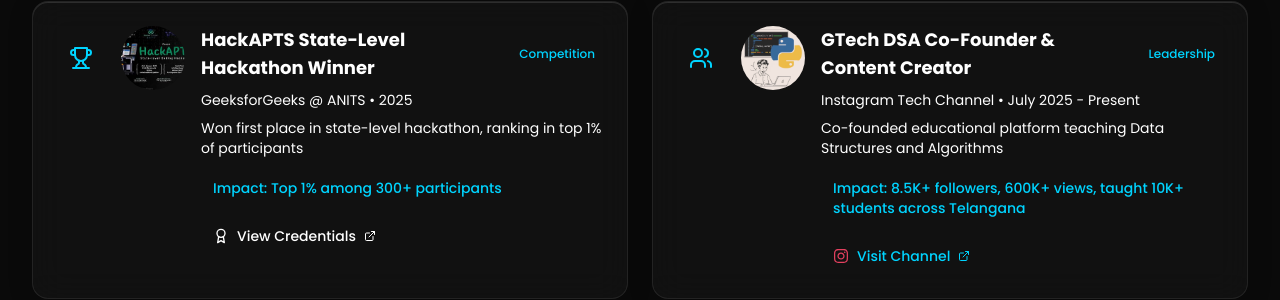
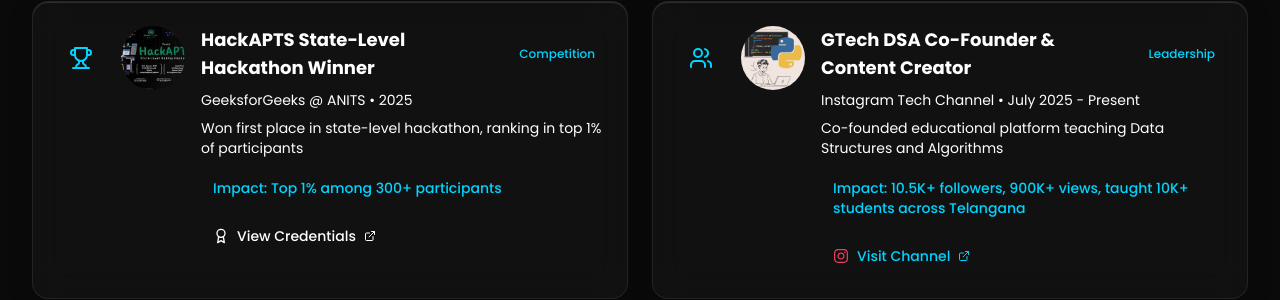
Before and after one commit to subhash-22-codes/Subhash-Portfolio, a React (Vite) app: page / in a window 1280 px wide. Shown: the part 7980-8280 px from the top of the page. Built offline with nearby package versions, Linux system fonts and the light colour scheme; a web font is replaced by a local one.

Commit message:
smaller changes

```diff
--- a/src/components/Resume.tsx
+++ b/src/components/Resume.tsx
@@ -98,7 +98,7 @@
     period: 'July 2025 - Present',
     category: 'Leadership',
     description: 'Co-founded educational platform teaching Data Structures and Algorithms',
-    impact: '8.5K+ followers, 600K+ views, taught 10K+ students across Telangana',
+    impact: '10.5K+ followers, 900K+ views, taught 10K+ students across Telangana',
     link: 'https://instagram.com/gtech_dsa',
     profileImage: '/images/gtech_dsa.jpg',
     linkType: "instagram",
```
